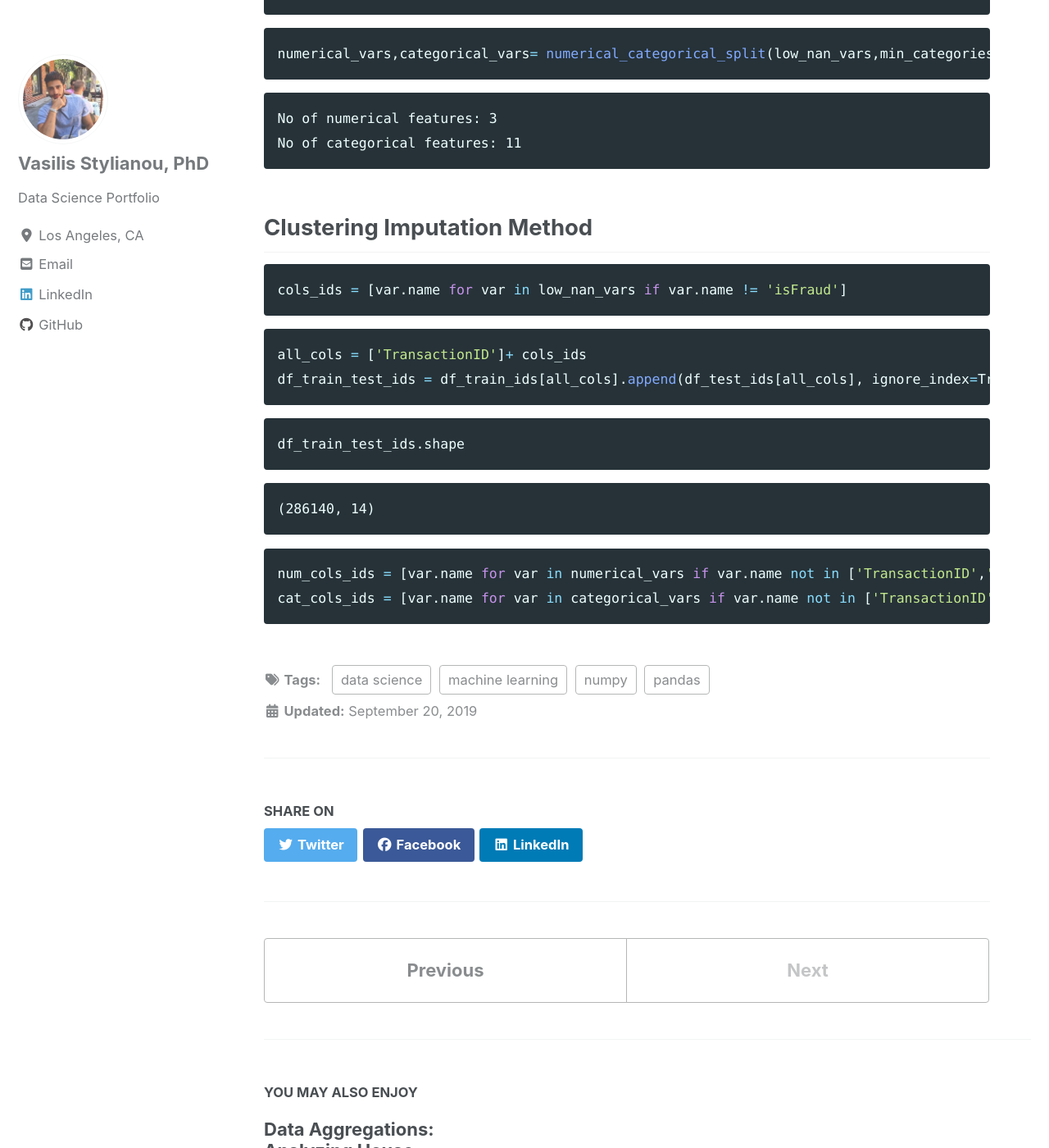
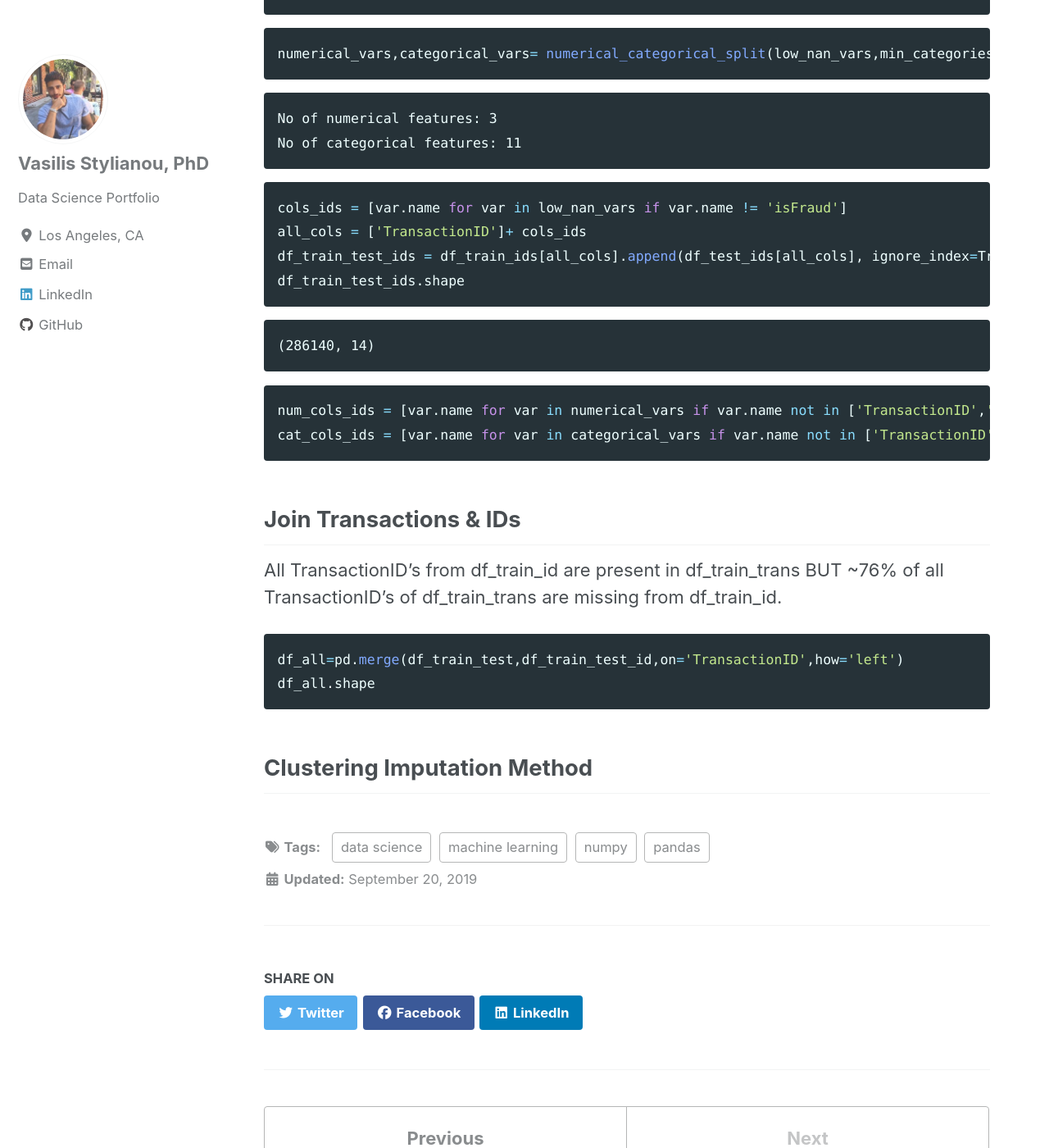
Before and after one commit to vasilis-stylianou/vasilis-stylianou.github.io, a Jekyll site: the page built from _posts/2019-09-20-ML_Kaggle_Part1.md, in a window 1280 px wide and 1400 px high, scrolled down 10307 px. Shown: the whole window at 82% size. Built offline with Jekyll 4.4.1, drawn with Linux system fonts in a browser that asks for light colours; cached includes are drawn as plain includes; nearby versions of some CDN libraries.

Commit message:
Update 2019-09-20-ML_Kaggle_Part1.md

````diff
--- a/_posts/2019-09-20-ML_Kaggle_Part1.md
+++ b/_posts/2019-09-20-ML_Kaggle_Part1.md
@@ -3114,32 +3114,27 @@ numerical_vars,categorical_vars= numerical_categorical_split(low_nan_vars,min_ca
     No of categorical features: 11
 
 
-## Clustering Imputation Method
-
-
 ```python
 cols_ids = [var.name for var in low_nan_vars if var.name != 'isFraud']
-```
-
-
-```python
 all_cols = ['TransactionID']+ cols_ids
 df_train_test_ids = df_train_ids[all_cols].append(df_test_ids[all_cols], ignore_index=True)
-```
-
-
-```python
 df_train_test_ids.shape
 ```
 
-
-
-
     (286140, 14)
-
 
 
 ```python
 num_cols_ids = [var.name for var in numerical_vars if var.name not in ['TransactionID','isFraud']]
 cat_cols_ids = [var.name for var in categorical_vars if var.name not in ['TransactionID','isFraud']]
 ```
+
+## Join Transactions & IDs
+
+All TransactionID's from df_train_id are present in df_train_trans BUT ~76% of all TransactionID's of df_train_trans are missing from df_train_id.
+
+```python
+df_all=pd.merge(df_train_test,df_train_test_id,on='TransactionID',how='left')
+df_all.shape
+```
+## Clustering Imputation Method
````
